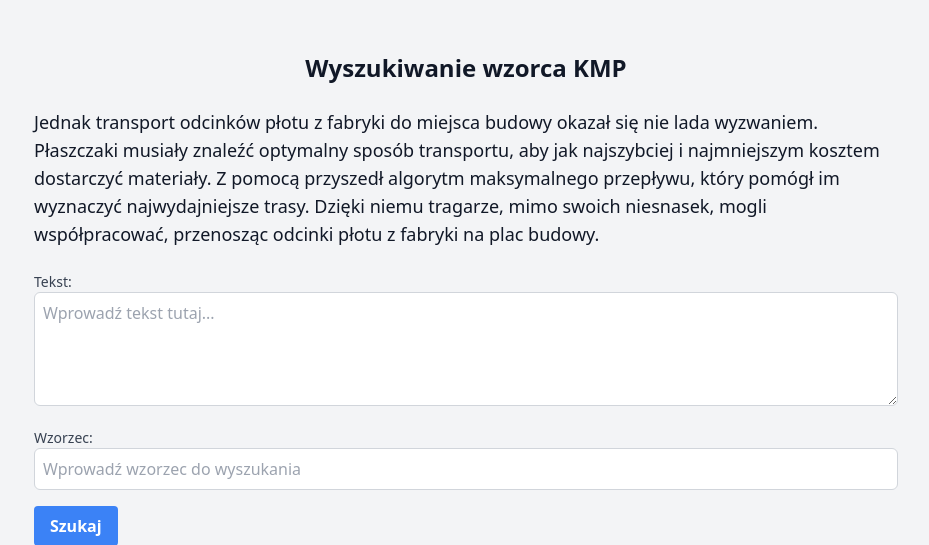
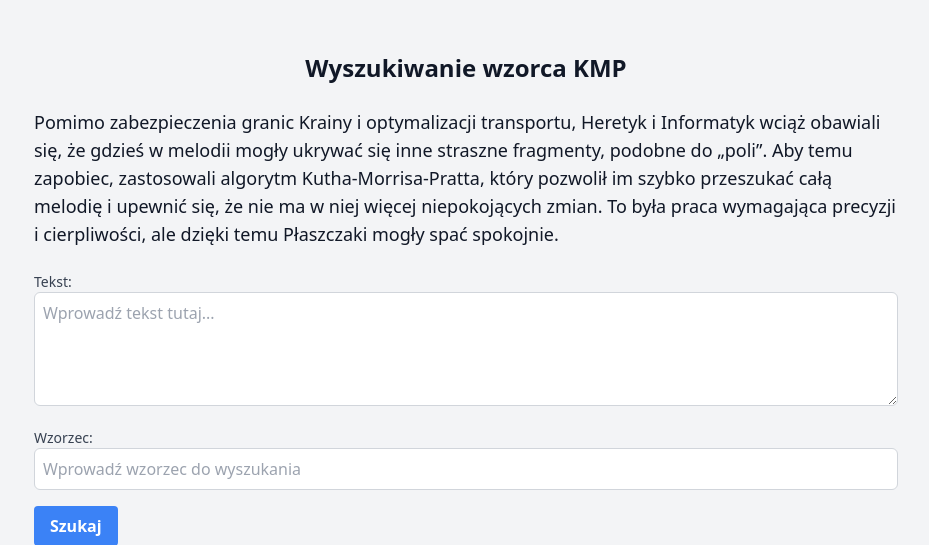
Before and after one commit to Dulniko/graph, a FastAPI app: page /kmp in a window 1280 px wide. Shown: the part 60-605 px from the top of the page, without its empty margins (174-1103 px from the left). Run offline with FastAPI, Linux system fonts and the light colour scheme; some libraries are stand-ins or nearby versions.

Commit message:
mala poprawka

```diff
--- a/templates/kmp.html
+++ b/templates/kmp.html
@@ -6,13 +6,13 @@
 <div class="max-w-4xl mx-auto px-4 py-8">
     <h1 class="text-2xl font-bold text-center mb-6">Wyszukiwanie wzorca KMP</h1>
     <header class="mb-6">
-        <p class="text-lg">Jednak transport odcinków płotu z fabryki do miejsca budowy okazał
-            się nie lada wyzwaniem. Płaszczaki musiały znaleźć optymalny sposób
-            transportu, aby jak najszybciej i najmniejszym kosztem dostarczyć
-            materiały. Z pomocą przyszedł algorytm maksymalnego przepływu,
-            który pomógł im wyznaczyć najwydajniejsze trasy. Dzięki niemu
-            tragarze, mimo swoich niesnasek, mogli współpracować, przenosząc
-            odcinki płotu z fabryki na plac budowy.</p>
+        <p class="text-lg">Pomimo zabezpieczenia granic Krainy i optymalizacji transportu,
+            Heretyk i Informatyk wciąż obawiali się, że gdzieś w melodii mogły
+            ukrywać się inne straszne fragmenty, podobne do „poli”. Aby temu
+            zapobiec, zastosowali algorytm Kutha-Morrisa-Pratta, który pozwolił
+            im szybko przeszukać całą melodię i upewnić się, że nie ma w niej
+            więcej niepokojących zmian. To była praca wymagająca precyzji i
+            cierpliwości, ale dzięki temu Płaszczaki mogły spać spokojnie.</p>
     </header>
     <form hx-post="/kmp_search" hx-target="#result" hx-swap="innerHTML" class="mb-6">
         <label for="text" class="block text-sm font-medium text-gray-700">Tekst:</label>
```
